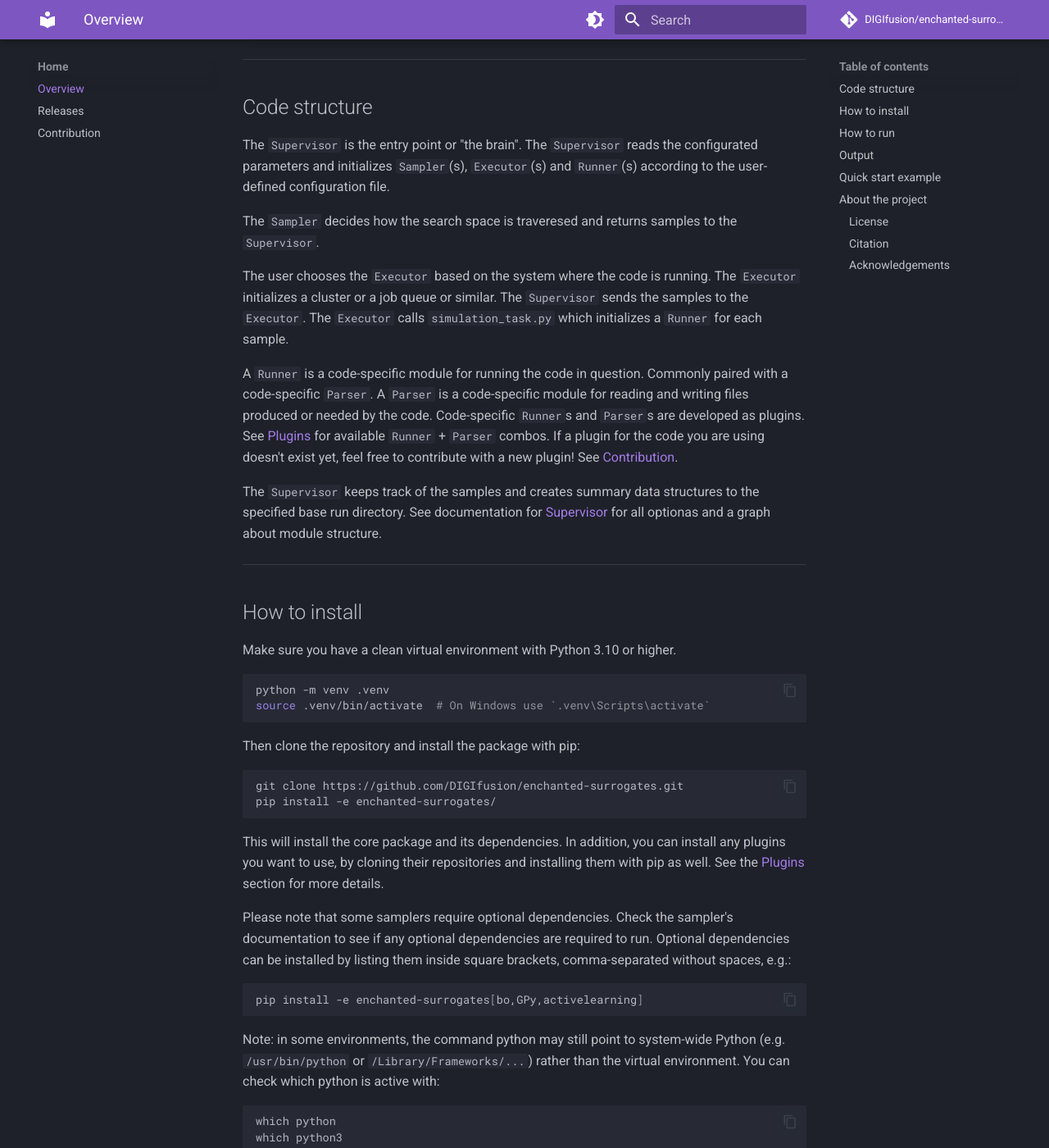
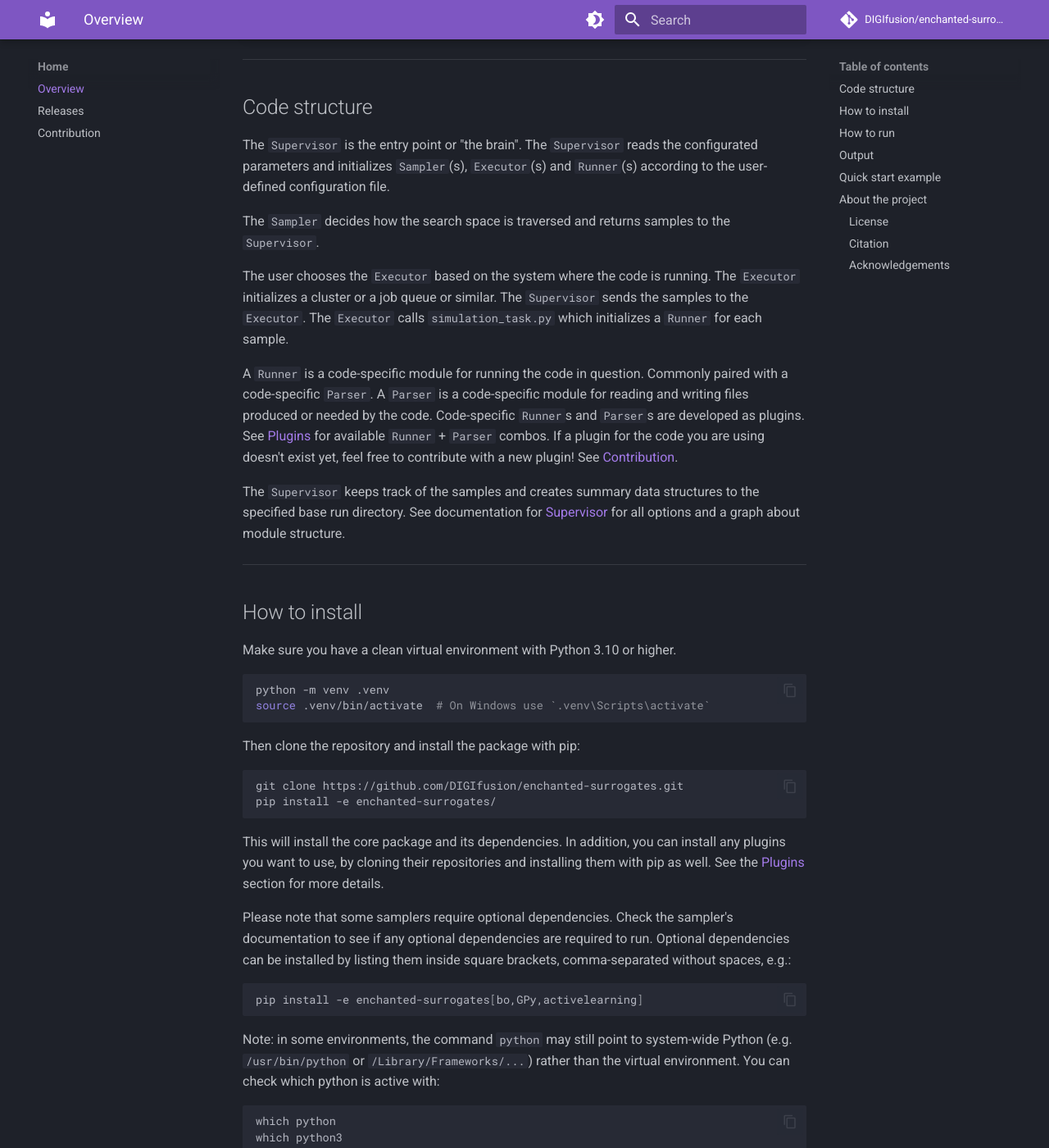
Before and after one commit to DIGIfusion/enchanted-surrogates, an MkDocs documentation site: the page built from docs/index.md, in a window 1280 px wide and 1400 px high, scrolled down 761 px. Shown: the whole window at 82% size. Built offline with MkDocs 1.6.1 and Material for MkDocs 9.7.7, drawn with Linux system fonts in a browser that asks for light colours; comment, search, counter and statistics services are not loaded.

Commit message:
docs: Fixed some typos and MD formatting

````diff
--- a/docs/index.md
+++ b/docs/index.md
@@ -35,7 +35,7 @@ The `Supervisor` is the entry point or "the brain". The `Supervisor` reads the
 configurated parameters and initializes `Sampler`(s), `Executor`(s) and `Runner`(s)
 according to the user-defined configuration file.
 
-The `Sampler` decides how the search space is traveresed and returns samples to the `Supervisor`.
+The `Sampler` decides how the search space is traversed and returns samples to the `Supervisor`.
 
 The user chooses the `Executor` based on the system where
 the code is running. The `Executor` initializes a cluster or a job
@@ -52,7 +52,7 @@ doesn't exist yet, feel free to contribute with a new plugin!
 See [Contribution](contribution.md).
 
 The `Supervisor` keeps track of the samples and creates summary data structures to the specified base run directory.
-See documentation for [Supervisor](supervisor.md) for all optionas and a graph about module
+See documentation for [Supervisor](supervisor.md) for all options and a graph about module
 structure.
 
 ---
@@ -87,7 +87,7 @@ comma-separated without spaces, e.g.:
 pip install -e enchanted-surrogates[bo,GPy,activelearning]
 ```
 
-Note: in some environments, the command python may still point to system-wide
+Note: in some environments, the command `python` may still point to system-wide
 Python (e.g. `/usr/bin/python` or `/Library/Frameworks/...`) rather than the
 virtual environment. You can check which python is active with:
 
````
Also changed, not shown: docs/contribution.md (+5 -3 lines).
